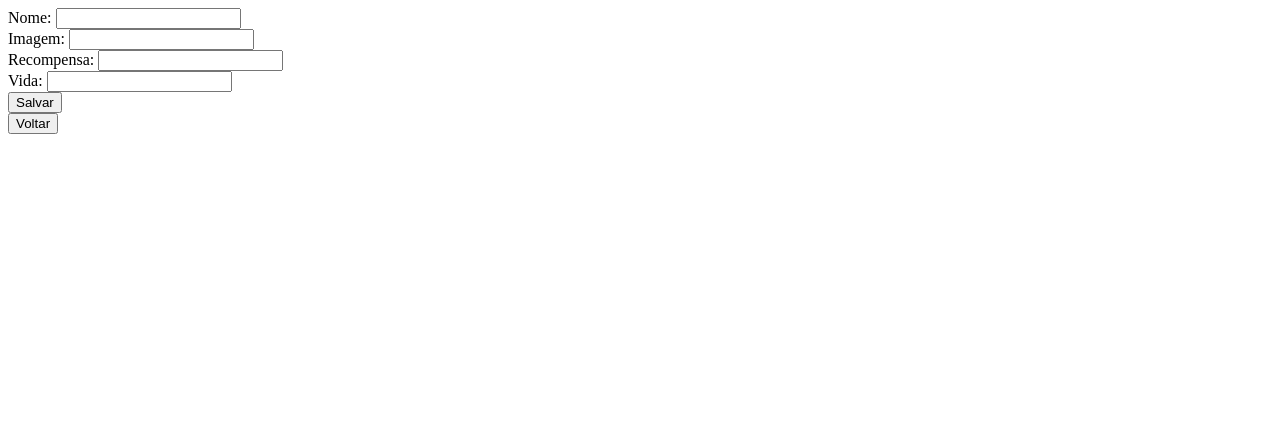
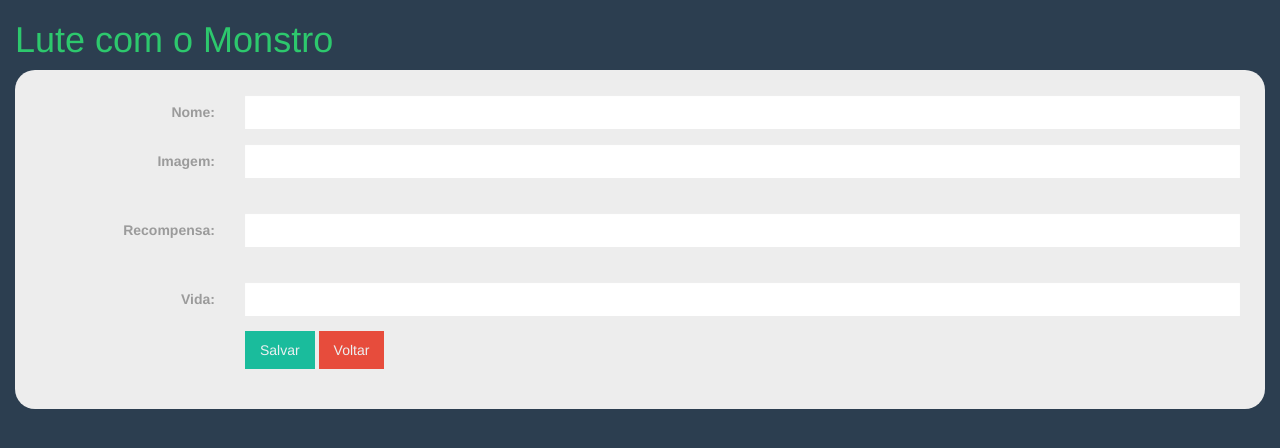
Before and after one commit to Rafael-BP/kill-the-monster, a PHP site: page /criar.php in a window 1280 px wide. Shown: the top 448 px of the page. Run offline with PHP 8.4, Linux system fonts and the light colour scheme; some libraries are stand-ins or nearby versions.

Commit message:
Alterações no estiloe na página de criação #1

```diff
--- a/assets/estilo.css
+++ b/assets/estilo.css
@@ -4,13 +4,14 @@
 }
 
 .btn-custom{
-    color: #5df89d !important;
+    color: #ecf0f1 !important;
     background-color: #2dc86d;
-    border-radius: 0 0;
+    border-radius: 0px 0px;
+    border: #2dc86d solid 3px;
 }
 
 .btn-custom:hover{
-    border: white solid 3px;
+    border: #ecf0f1 solid 3px;
 }
 
 .btn-lutar{
@@ -23,6 +24,29 @@
     color: #ecf0f1;
 }
 
+.btn-salvar{
+    background-color: #1abc9c;
+    color: #ecf0f1;
+    border-radius: 0px;
+    border: #1abc9c solid 3px;
+}
+
+.btn-salvar:hover{
+    color: #ecf0f1;
+     border: #222 solid 3px;
+}
+.btn-voltar{
+    background-color: #e74c3c;
+    color: #ecf0f1;
+    border: #e74c3c solid 3px;
+    border-radius: 0px;
+}
+
+.btn-voltar:hover{
+    color: #ecf0f1;
+    border: #222 solid 3px;
+}
+
 body{
     background-color: #2c3e50;
     color: #f2f2f2;
@@ -31,9 +55,26 @@ h1{
     color: #2dc86d;
 }
 
+.control-label{
+    color: #9b9b9b;
+}
+
 .table-monster{
     background-color: #f2f2f2;
     color: #e74c3c;
     text-align: right;
     box-shadow: 10px 10px 20px #111;
 }
+
+.form-control{
+    background-color: #fff;
+    color: #222;
+    border-radius: 0 0;
+    border: none;
+}
+
+form{
+    background-color: #ededed;
+    padding: 2% 2%;
+    border-radius: 20px 20px;
+}
--- a/criar.php
+++ b/criar.php
@@ -1,30 +1,64 @@
 <!DOCTYPE html>
 <html>
     <?php
-        require 'sistema.php';
+    require 'sistema.php';
     ?>
     <head>
         <title>Crie um novo monstro!</title>
         <meta http-equiv="content-type" content="text/html" charset=utf-8" />
         <meta name="viewport" content="width=device-width, initial-scale=1.0">
+        <link href="assets/css/bootstrap.min.css" rel="stylesheet" type="text/css"/>
+        <link href="assets/css/font-awesome.min.css" rel="stylesheet" type="text/css"/>
+        <link href="assets/estilo.css" rel="stylesheet" type="text/css"/>
     </head>
     <body>
-        <form id="form-criacao" name="form-criacao" method="POST">
-            Nome: <input id="nome" name="nome"/><br/>
-            Imagem: <input id="imagem" name="imagem"/><br/>
-            Recompensa: <input id="recompensa" name="recompensa"/><br/>
-            Vida: <input id="vida" name="vida"/><br/>
-            <button type="submit">Salvar</button><br/>
-            <a href="index.php"><button id="voltar">Voltar</button></a>
-        </form>
+        <div class='container-fluid'>
+            <div class='row-fluid clearfix'>
+                <div class='row-fluid clearfix'>
+                    <h1>
+                        Lute com o Monstro
+                    </h1>
+                </div>
+                <form class="form-horizontal" id="form-criacao" name="form-criacao" method="POST">
+                    <div class=form-group>
+                        <label class='col-md-2 control-label'>Nome: </label>
+                        <div class='col-md-10'>
+                            <input class='form-control' id="nome" name="nome"/>
+                        </div>
+                    </div>
+                    <div class='form-group'>
+                        <label class='col-md-2 control-label'>Imagem:</label>
+                        <div class='col-md-10'>
+                             <input class='form-control' id="imagem" name="imagem"/><br/>
+                        </div>
+                    </div>
+                    <div class='form-group'>
+                        <label class='col-md-2 control-label'>Recompensa:</label>
+                        <div class='col-md-10'>
+                             <input class='form-control' id="recompensa" name="recompensa"/><br/>
+                        </div>
+                    </div>
+                    <div class='form-group'>
+                        <label class='col-md-2 control-label'>Vida:</label>
+                        <div class='col-md-10'>
+                             <input class="form-control" id="vida" name="vida"/>
+                        </div>
+                    </div>
+                    <div class="form-group">
+                        <div class="col-md-2"></div>
+                        <div class="col-md-10">
+                            <button class="btn btn-salvar" type="submit">Salvar</button>
+                            <a href="index.php"><button class="btn btn-voltar" id="voltar">Voltar</button></a>
+                        </div>
+                    </div>
+                </form>
+            </div>
+        </div>
     </body>
 </html>
 <script type="text/javascript" src="http://ajax.googleapis.com/ajax/libs/jquery/2.1.1/jquery.min.js"></script>
 <?php
-
-if($_SERVER['REQUEST_METHOD']=='POST')
-{
+if ($_SERVER['REQUEST_METHOD'] == 'POST') {
     criar();
 }
-
 ?>
--- a/index.php
+++ b/index.php
@@ -21,10 +21,10 @@
             </div>
             <div class='row-fluid clearfix center'>
                 <a href="criar.php" class='btn btn-custom btn-lg'>Criar novo monstro </a>
-            </div>
+            </div><br/>
 
             <?php $listagem = listar(); ?>
-            <div>
+            <div class="row-fluid clearfix">
                 <table class='table table-monster'>
                 <?php foreach($listagem as $item) { ?>
                     <?php if ($item['vida'] > 0) { ?>
@@ -34,7 +34,6 @@
                         <td><a href="batalhar.php?monstro=<?php echo $item['id']; ?>"><button class='btn btn-lutar'><i class='fa fa-shield'></i> Ajudar na batalha! </button></a></td>
                     </tr>
                     <?php } ?>
-                    <br/>
                 <?php } ?>
                 </table>
             </div>
```
